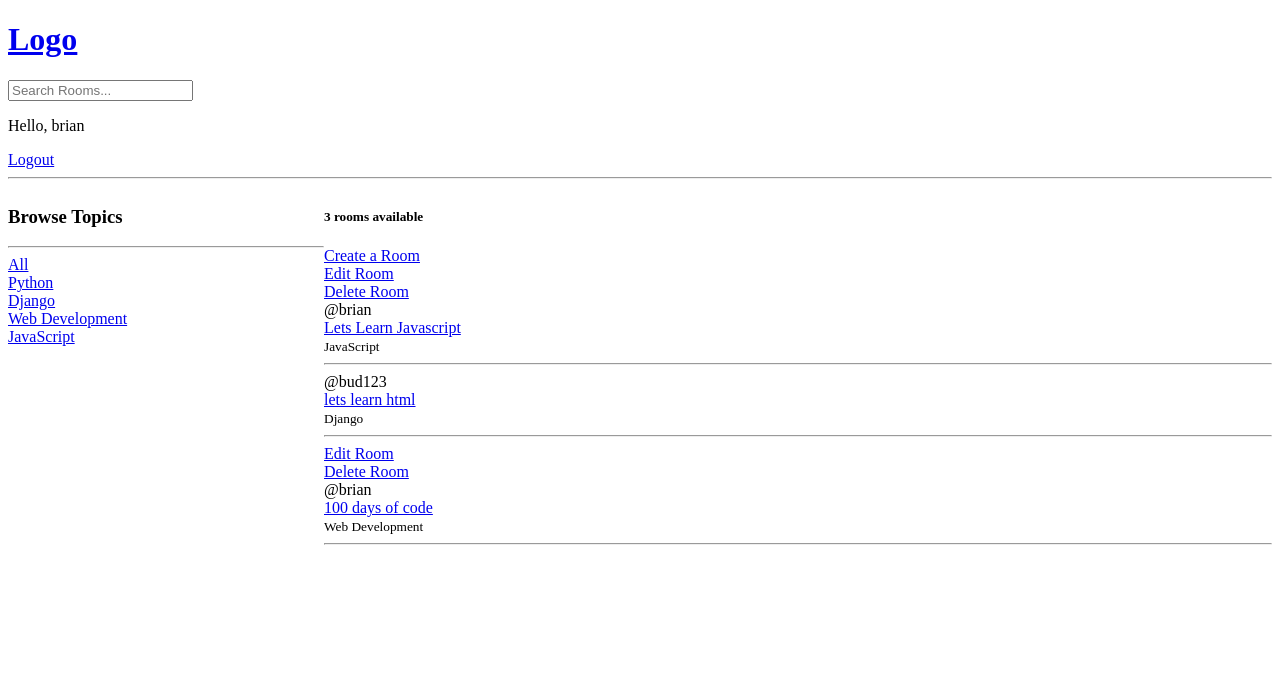
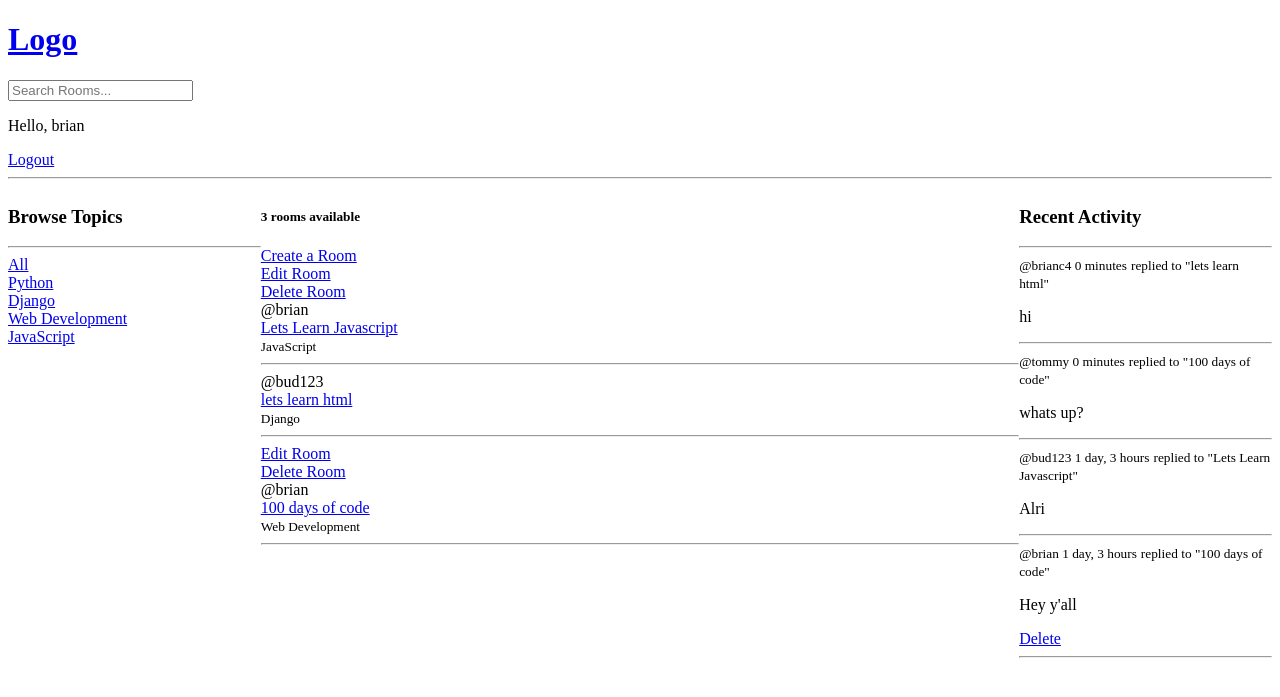
Before and after one commit to Brianconn71/discord-django, a Django app: page / in a window 1280 px wide. Shown: the top 697 px of the page. Run offline with Django 3.2, Linux system fonts and the light colour scheme; a user stored in the database is signed in; data comes from the database, SQL or seed files in the repository; both versions use the stored data as it was after the commit.

Commit message:
finished crud functionLITY OF MESSAGES IN ROOM

```diff
--- a/base/models.py
+++ b/base/models.py
@@ -32,5 +32,8 @@ class Message(models.Model):
     updated = models.DateTimeField(auto_now=True)
     created = models.DateTimeField(auto_now_add=True)
 
+    class Meta:
+        ordering = ['-updated', '-created']
+
     def __str__(self):
         return self.body[0:50]
--- a/base/templates/base/home.html
+++ b/base/templates/base/home.html
@@ -6,7 +6,7 @@
 <style>
     .home-container{
         display: grid;
-        grid-template-columns: 1fr 3fr;
+        grid-template-columns: 1fr 3fr 1fr;
     }
 </style>
 
@@ -48,4 +48,22 @@
                 </div>
         </div>
 
+        <div>
+            <h3>Recent Activity</h3>
+            <hr>
+            {% for message in room_messages %}
+                <div>
+                    <small>@{{message.user}}    {{message.created|timesince}}</small>
+                    <small>replied to "{{message.room}}"</small>
+
+                    <p>{{message}}</p>
+                    {% if request.user == message.user %}
+                            <a href="{% url 'delete-message' message.id %}">Delete</a>
+                    {% endif %}
+                    <hr>
+                </div>
+            {% endfor %}
+        </div>
+    </div>
+
 {% endblock %}
--- a/base/templates/base/room.html
+++ b/base/templates/base/room.html
@@ -23,6 +23,9 @@
 
                 {% for message in room_messages %}
                     <div>
+                        {% if request.user == message.user %}
+                            <a href="{% url 'delete-message' message.id %}">Delete</a>
+                        {% endif %}
                         <small>@{{ message.user }}  {{message.created|timesince}} ago</small>
                         <p>{{message.body}}</p>
                     </div>
--- a/base/urls.py
+++ b/base/urls.py
@@ -11,4 +11,5 @@ urlpatterns = [
     path('create-room/', views.createRoom, name="create-room"),
     path('update-room/<int:pk>/', views.updateRoom, name="update-room"),
     path('delete-room/<int:pk>/', views.deleteRoom, name="delete-room"),
+    path('delete-message/<int:pk>/', views.deleteMessage, name="delete-message"),
 ]
--- a/base/views.py
+++ b/base/views.py
@@ -93,8 +93,10 @@ def home(request):
 
     topics = Topic.objects.all()
     room_count = rooms.count()
+    room_messages = Message.objects.all()
 
-    context = {'rooms': rooms, 'topics': topics, 'room_count': room_count}
+    context = {'rooms': rooms, 'topics': topics,
+               'room_count': room_count, 'room_messages': room_messages}
 
     template = 'base/home.html'
 
@@ -175,3 +177,19 @@ def deleteRoom(request, pk):
     template = 'base/delete.html'
 
     return render(request, template, {'obj': room})
+
+
+@login_required(login_url='login')
+def deleteMessage(request, pk):
+    message = Message.objects.get(id=pk)
+
+    if request.user != message.user:
+        return HttpResponse('You are not allowed here.')
+
+    if request.method == 'POST':
+        message.delete()
+        return redirect('home')
+
+    template = 'base/delete.html'
+
+    return render(request, template, {'obj': message})
```
Also changed, not shown: db.sqlite3.
